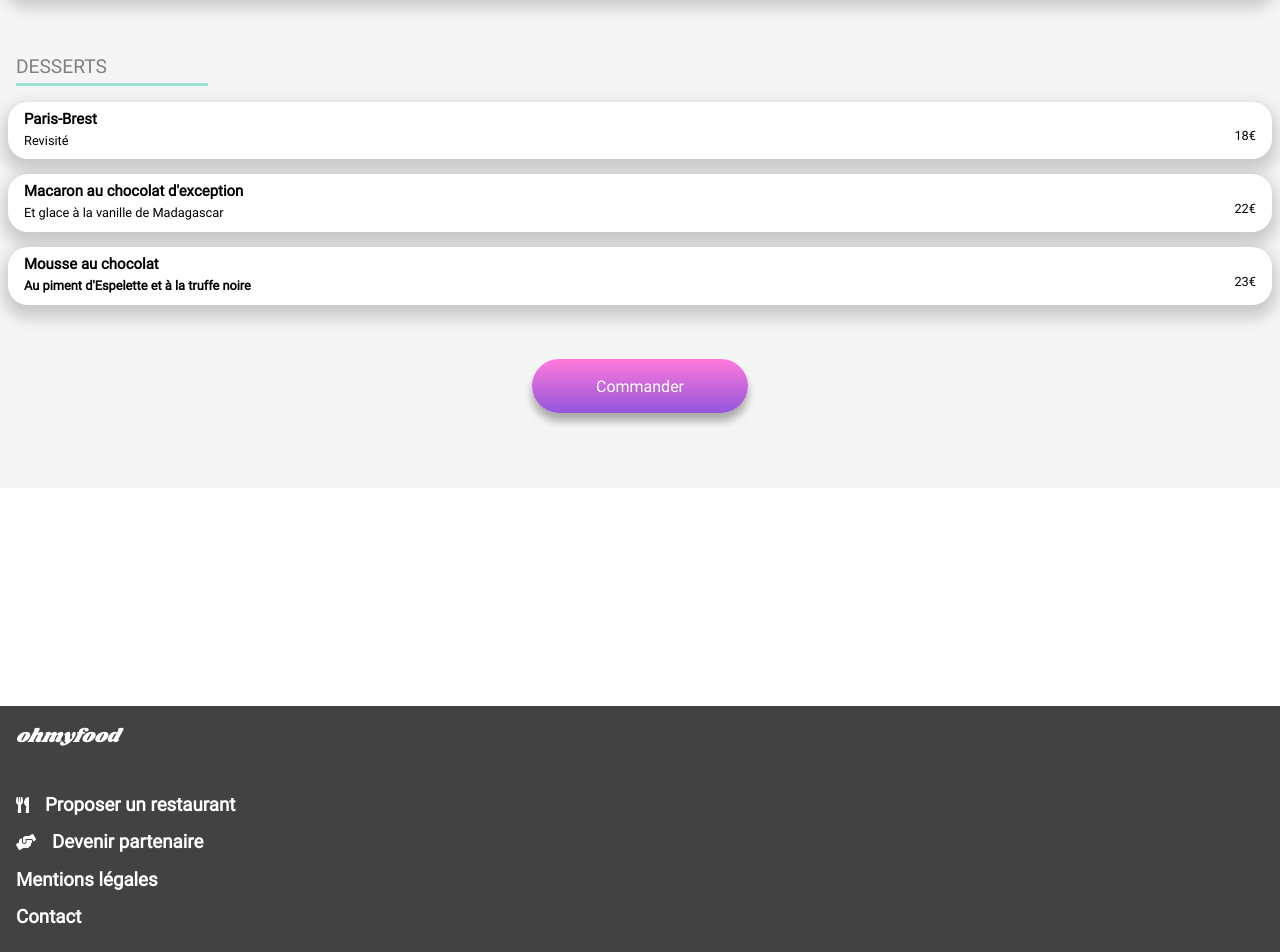
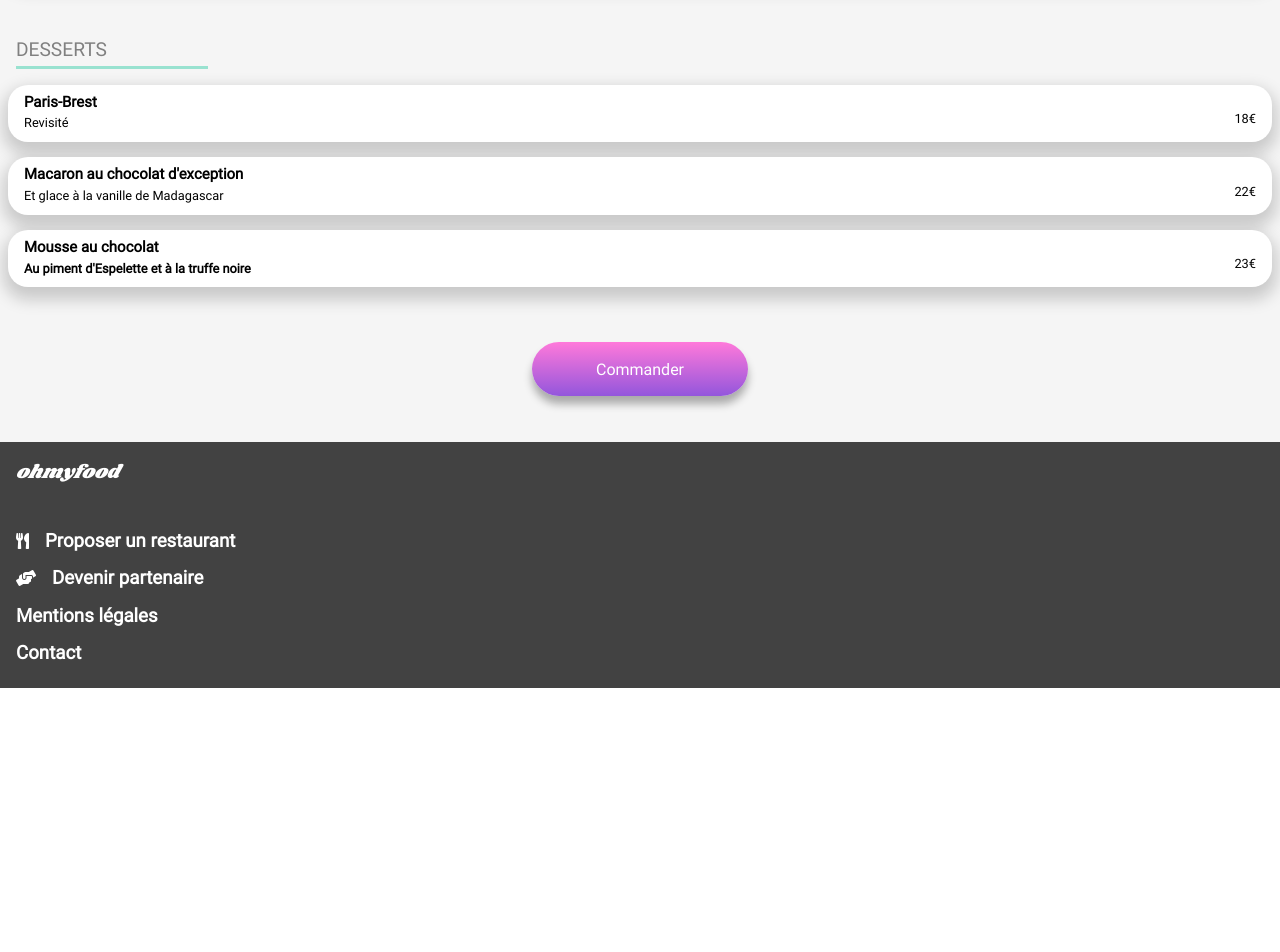
Before and after one commit to Kamilec/BoutteMickael_3_08102020, a plain HTML site: page lapalettedugout.html in a window 1280 px wide. Shown: the part 888-1840 px from the top of the page. After the commit the page ends 1576 px from the top, so only its background shows below. Drawn offline with Linux system fonts and the light colour scheme.

Commit message:
16/10 up n°6

```diff
--- a/style.css
+++ b/style.css
@@ -96,6 +96,7 @@ a {
   margin-right: 1rem;
 }
 
+
 /* ****************** MAIN-DISCOVERY ******************** */
 .main_discovery {
   background-color: #f5f5f5;
@@ -111,7 +112,6 @@ a {
   box-shadow: 0 0.5rem 0.5rem 0 rgba(0, 0, 0, 0.31);
   color: white;
   border-radius: 2rem;
-  text-decoration: none;
   padding: 1.1rem 2rem;
   background: linear-gradient(#ff79da, #9356dc);
 }
@@ -170,8 +170,8 @@ a {
 /* ****************** MAIN-RESTAURANT ******************** */
 .main_restaurant {
   background-color: #f5f5f5;
-  padding-bottom: 3rem;
-  padding-top: 3rem;
+  padding-bottom: 6rem;
+  padding-top: 1rem;
 }
 
 .main_restautant_title {
@@ -305,13 +305,16 @@ a {
   max-height: 100%;
 }
 /* ****************** MAIN-MENU ******************** */
+.main{
+  margin-bottom: -3rem;
+}
+
 .main_menu_principal {
   background-color: #f5f5f5;
   border-radius: 2rem 2rem 0 0;
-  position: absolute;
-  top: 14rem;
-  width: 100%;
-  height: 72rem;
+  position: relative;
+  top: -3rem;
+  padding-bottom: 4rem;
 }
 
 .main_menu {
@@ -399,9 +402,6 @@ a {
   padding-bottom: 1rem;
   display: flex;
   flex-direction: column;
-  position: absolute;
-  width: 100%;
-  bottom: -65rem;
 }
 
 /* ****************** MENU LE DELICE DES SENS ******************** */
```
Also changed, not shown: lanoteenchantee.html (+2 -2 lines).
